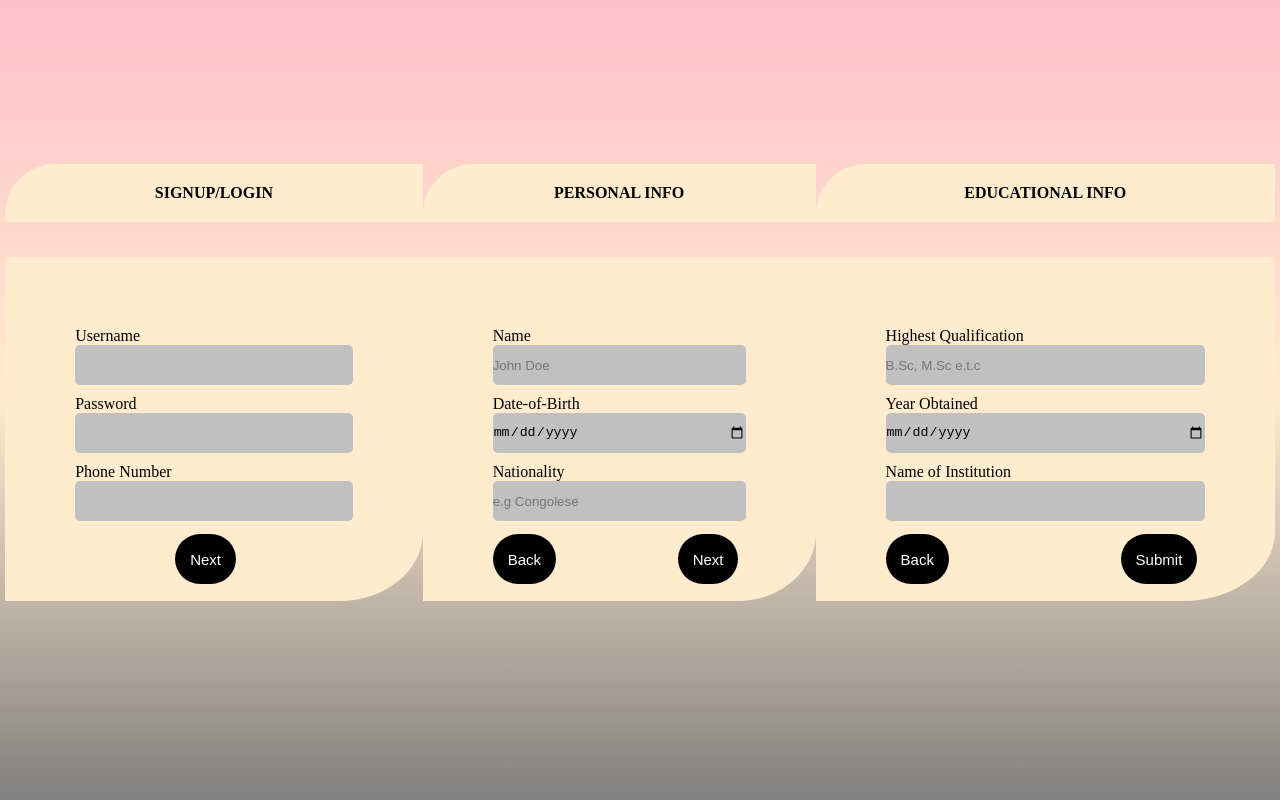
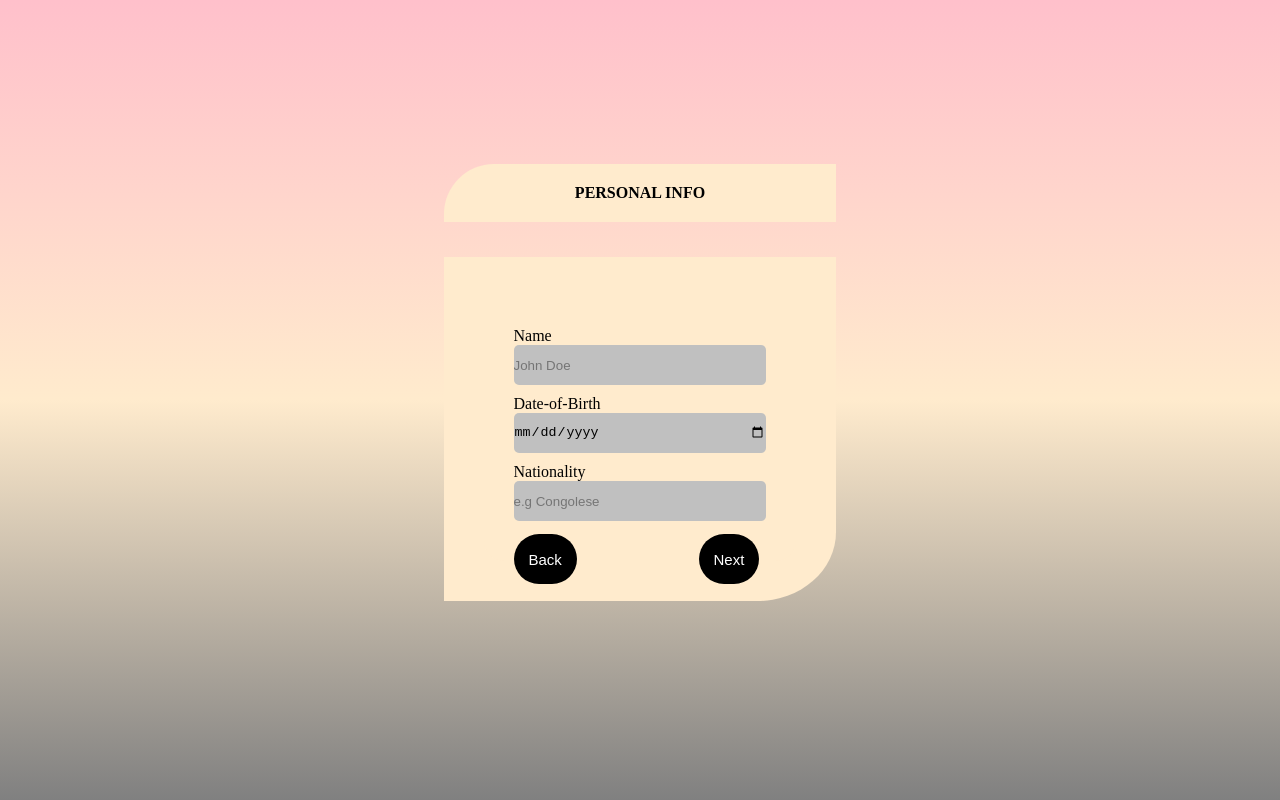
Before and after one commit to hammzyy/Form-Multifaceted, a plain HTML site: page index.html in a window 1280 px wide. Both pictures are taken after a click on the button "Next". Drawn offline with Linux system fonts and the light colour scheme.

Commit message:
js updated

```diff
--- a/index.html
+++ b/index.html
@@ -42,7 +42,7 @@
         </div>
     </section>
 
-    <section class="secondsection">
+    <section class="secondsection" style="display:none">
         <div class="firstdiv">
             <div class="top">
                 <h4 class="heading">PERSONAL INFO</h4>
@@ -76,7 +76,7 @@
         </div>
     </section>
 
-    <section class="thirdsection">
+    <section class="thirdsection" style="display:none">
         <div class="firstdiv">
             <div class="top">
                 <h4 class="heading">EDUCATIONAL INFO</h4>
@@ -101,7 +101,7 @@
                             <input type="text">
                         </div>
 
-                        <button type="button" class="backbtn" id="backToPIbtn">Back</button>
+                        <button class="backbtn" id="backToPIbtn">Back</button>
                         <button type="submit" id="submitbtn">Submit</button>
 
                     </div>
--- a/script.js
+++ b/script.js
@@ -1,25 +1,29 @@
-const nextonly = document.querySelector("#nextonly");
-const next = document.querySelector(".next")
-const bTSU = document.querySelector("#backToSignUp")
-const bTPI = document.querySelector("#backToPi")
-const submit = document.querySelector("#submit")
+const firstSection = document.querySelector(".firstsection");
+const secondSection = document.querySelector(".secondsection");
+const thirdSection = document.querySelector(".thirdsection");
 
-function inNext(){
+const nextOnly = document.querySelector("#nextonlybtn");
+const bTSU = document.querySelector("#backToSignUpbtn");
+const next = document.querySelector("#nextbtn");
+const bTPI = document.querySelector("#backToPibtn");
+const submit = document.querySelector("#submitbtn");
 
-}
+nextOnly.addEventListener("click", function (){
+    firstSection.style.display = "none";
+    secondSection.style.display ="block";
+});
 
-function toNext(){
+bTSU.addEventListener("click", function (){
+    firstSection.style.display = "block";
+    secondSection.style.display ="none";
+});
 
-}
+next.addEventListener("click", function (){
+    secondSection.style.display ="none";
+    thirdSection.style.display = "block";
+});
 
-function backTS(){
-
-}
-
-function backTPI(){
-
-}
-
-function done(){
-
-}
+bTPI.addEventListener( "click",function (){
+    secondSection.style.display ="block";
+    thirdSection.style.display = "none";
+});
```
